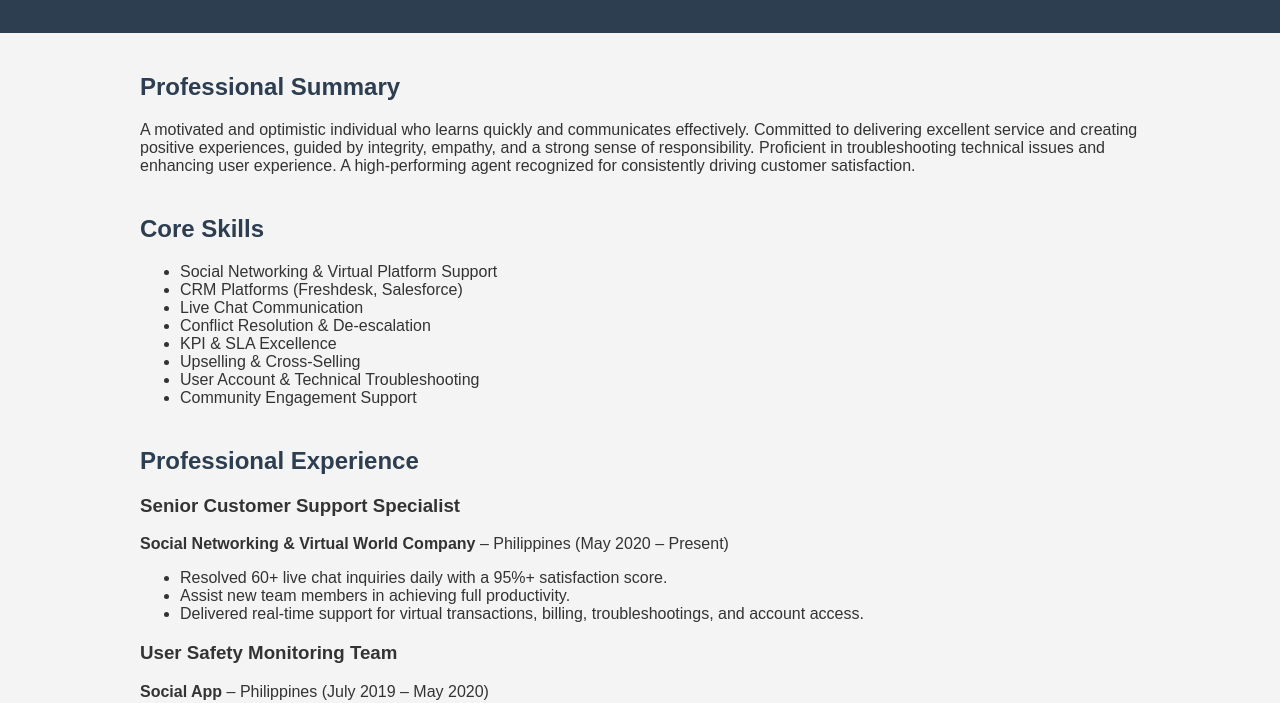
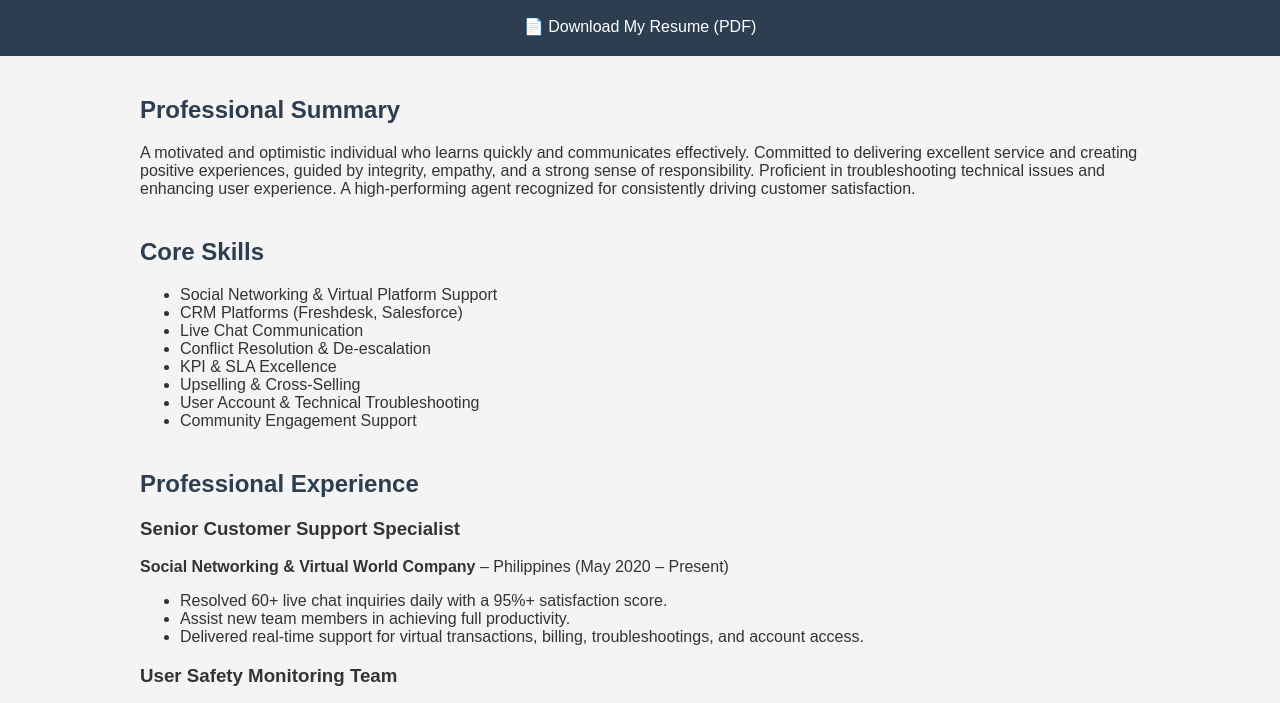
Before and after one commit to jailaflrs/jaila, a plain HTML site: page index.html in a window 1280 px wide. Shown: the part 94-797 px from the top of the page. Drawn offline with Linux system fonts and the light colour scheme.

Commit message:
Add files via upload

```diff
--- a/index.html
+++ b/index.html
@@ -44,6 +44,12 @@
     <header>
         <h1>Jaila Yunzal Flores</h1>
         <p>Customer Support Specialist</p>
+
+        <div style="text-align: center; margin-top: 20px;">
+    <a href="Jaila_CV.pdf" download style="background-color: #2c3e50; color: white; padding: 10px 20px; text-decoration: none; border-radius: 5px;">
+        📄 Download My Resume (PDF)
+    </a>
+</div>
     </header>
 
     <div class="container">
```
